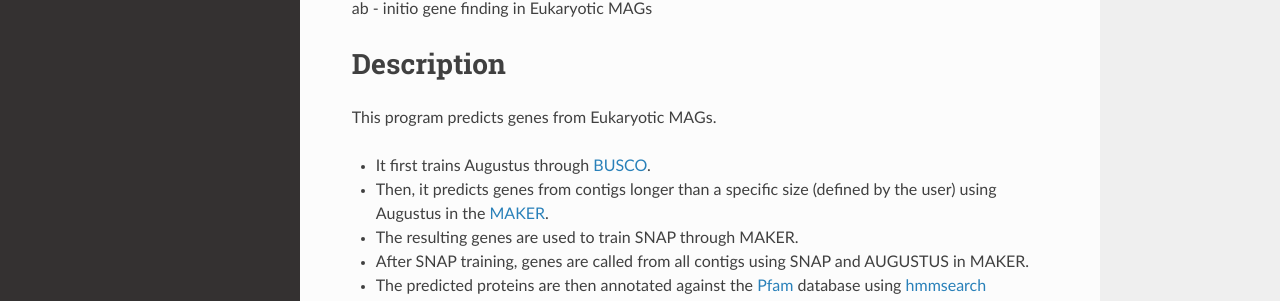
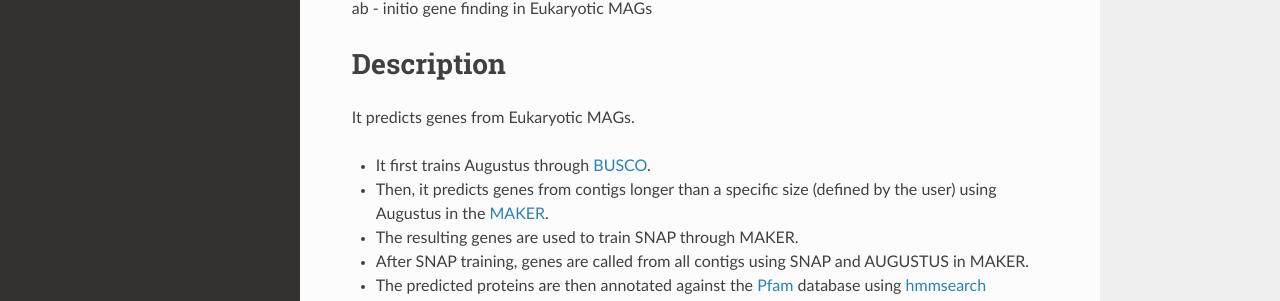
Before and after one commit to lfdelzam/EMAGC, a Sphinx documentation site: the page built from docs/source/index.rst, in a window 1280 px wide and 900 px high. Shown: the part 211-512 px from the top of the window. Built offline with Sphinx 7.4.7 and the Read the Docs theme 2.0.0, drawn with Linux system fonts in a browser that asks for light colours.

Commit message:
Update index.rst

```diff
--- a/docs/source/index.rst
+++ b/docs/source/index.rst
@@ -8,7 +8,7 @@ ab - initio gene finding in Eukaryotic MAGs
 Description
 ===========
 
-This program predicts genes from Eukaryotic MAGs.
+It predicts genes from Eukaryotic MAGs.
 
 * It first trains Augustus through `BUSCO <https://busco.ezlab.org/busco_userguide.html/>`_.
 * Then, it predicts genes from contigs longer than a specific size (defined by the user) using Augustus in the `MAKER <https://yandell-lab.org/software/maker.html/>`_.
```
